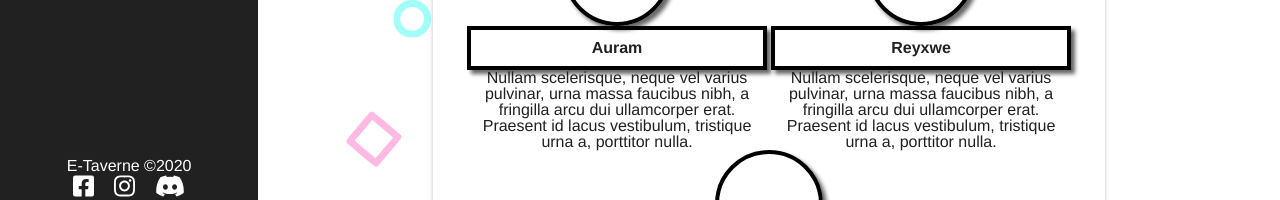
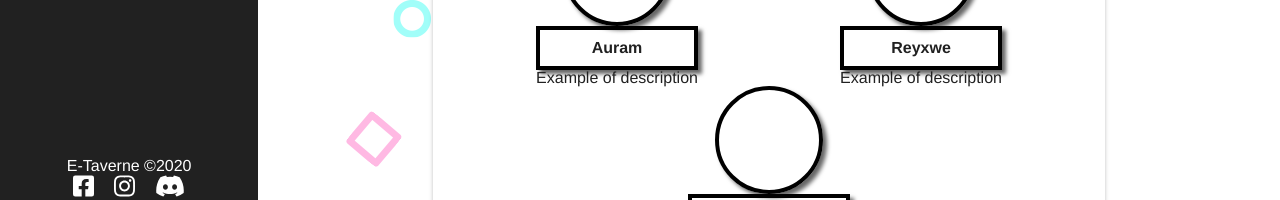
Before and after one commit to jeremyrts/etaverne, a Vue app: page /a-propos in a window 1280 px wide. Shown: the part 572-772 px from the top of the page. Built offline with nearby package versions, Linux system fonts and the light colour scheme; what vue-plugin-load-script would draw is missing.

Commit message:
Added the dynamic change of images and description

```diff
--- a/src/components/TeamMember.vue
+++ b/src/components/TeamMember.vue
@@ -2,25 +2,42 @@
   <div class="team-member">
     <div class="image-container">
       <!-- <p>UNE IMAGE</p> -->
+      <img :src="getImgUrl(filePicture)" alt="" id="streamerPicture">
     </div>
     <div class="text-container">
       <p id="pseudo">{{ pseudo }}</p>
       <p>
-        Nullam scelerisque, neque vel varius pulvinar, urna massa faucibus nibh,
-        a fringilla arcu dui ullamcorper erat. Praesent id lacus vestibulum,
-        tristique urna a, porttitor nulla.
+        {{description}}
       </p>
     </div>
   </div>
 </template>
 
 <script>
+
+
+
 export default {
   name: "home",
   props: {
     pseudo: {
       type: String,
       default: "Auram"
+    },
+    filePicture: {
+      type: String,
+      default: "Exin.jpg"
+    },
+    description: {
+      type: String,
+      default: "Example of description"
+    }
+  },
+  methods: {
+    // Let the images be seen by webpack before all the single script compilation (the path doesn't exist then)
+    getImgUrl(file){
+      const images = require.context('../assets/streamerPicture', false, /\.jpg$/)
+      return images('./' + file)
     }
   }
 };
```
